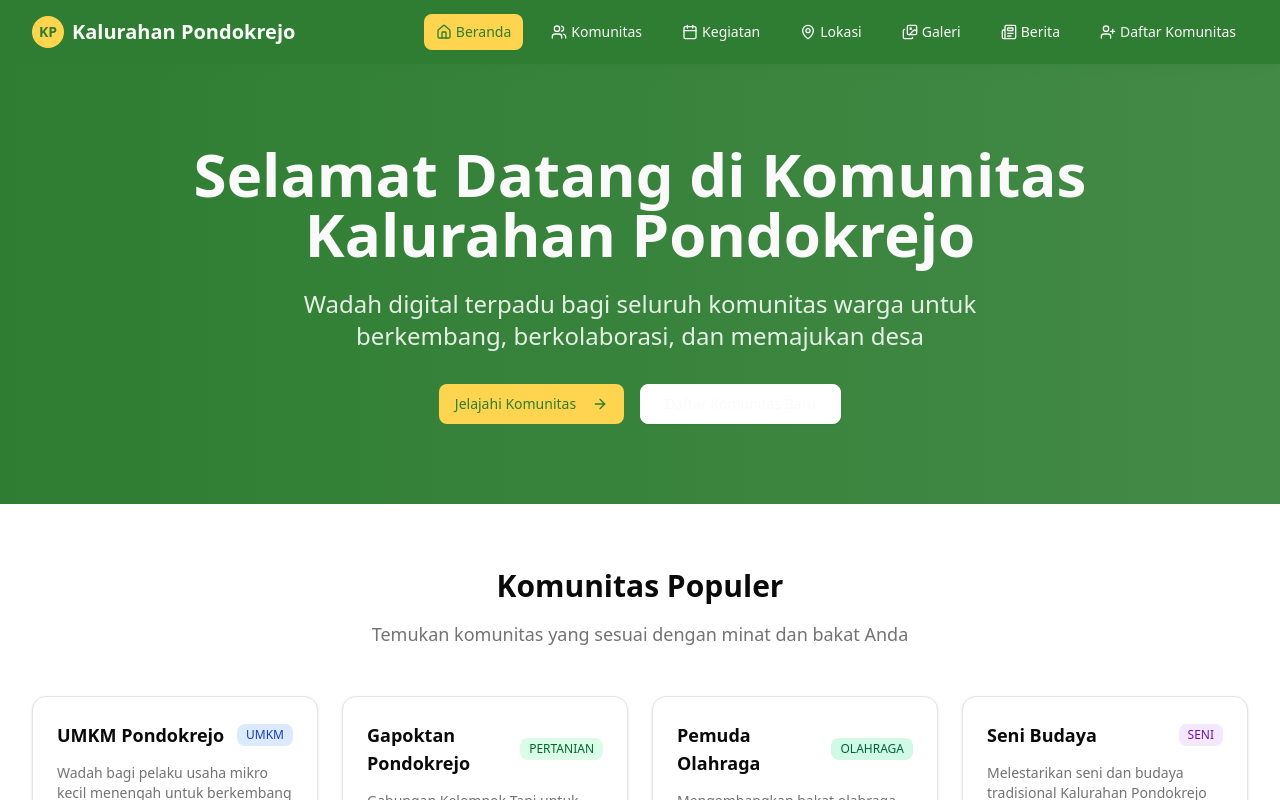
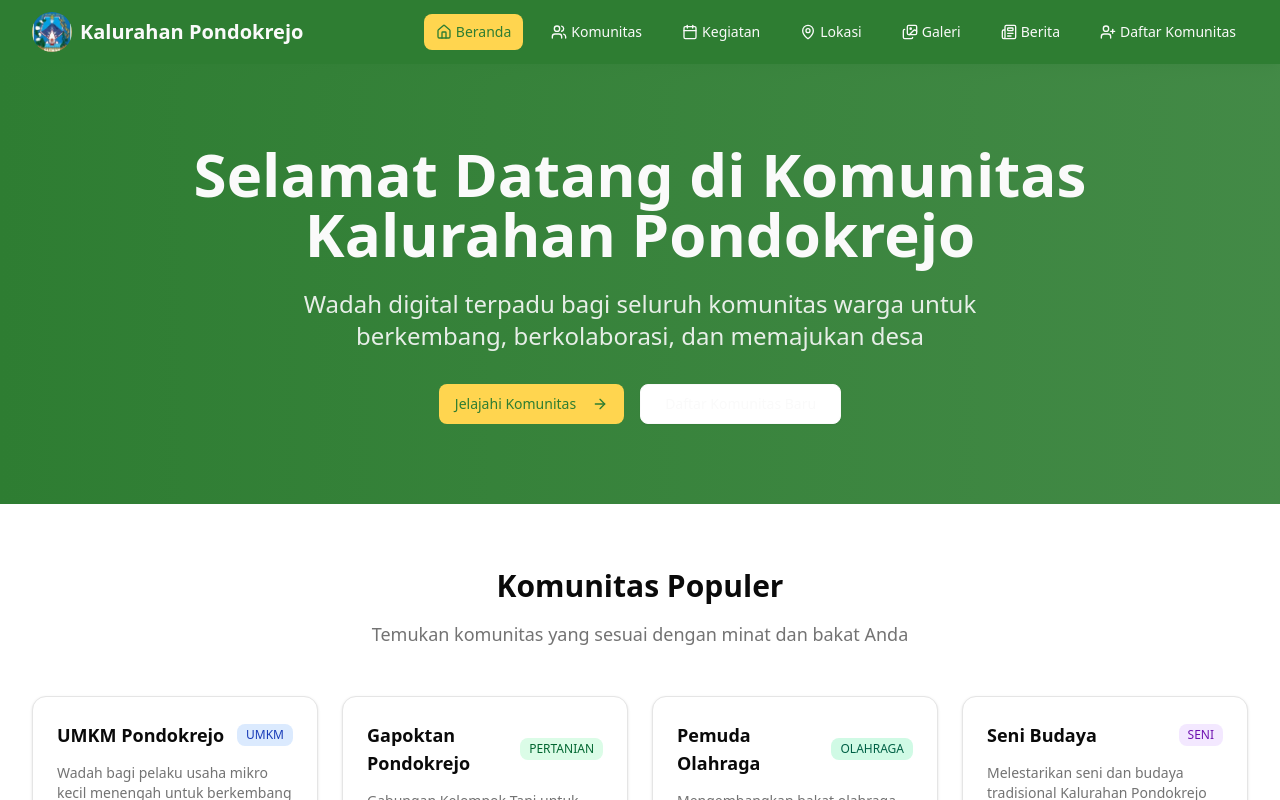
Before and after one commit to diskonnekted/Web-Komunitas, a Next.js app: page / in a window 1280 px wide. Shown: the top 800 px of the page. Built offline with nearby package versions, Linux system fonts and the light colour scheme.

Commit message:
add logo.webp to navigation

```diff
--- a/src/components/navigation.tsx
+++ b/src/components/navigation.tsx
@@ -30,9 +30,7 @@ export default function Navigation() {
           {/* Logo */}
           <div className="flex items-center">
             <Link href="/" className="flex items-center space-x-2">
-              <div className="w-8 h-8 bg-accent rounded-full flex items-center justify-center">
-                <span className="text-primary font-bold text-sm">KP</span>
-              </div>
+              <img src="/logo.webp" alt="Logo" className="w-10 h-10 rounded-full object-cover" />
               <span className="font-bold text-xl">Kalurahan Pondokrejo</span>
             </Link>
           </div>
```
